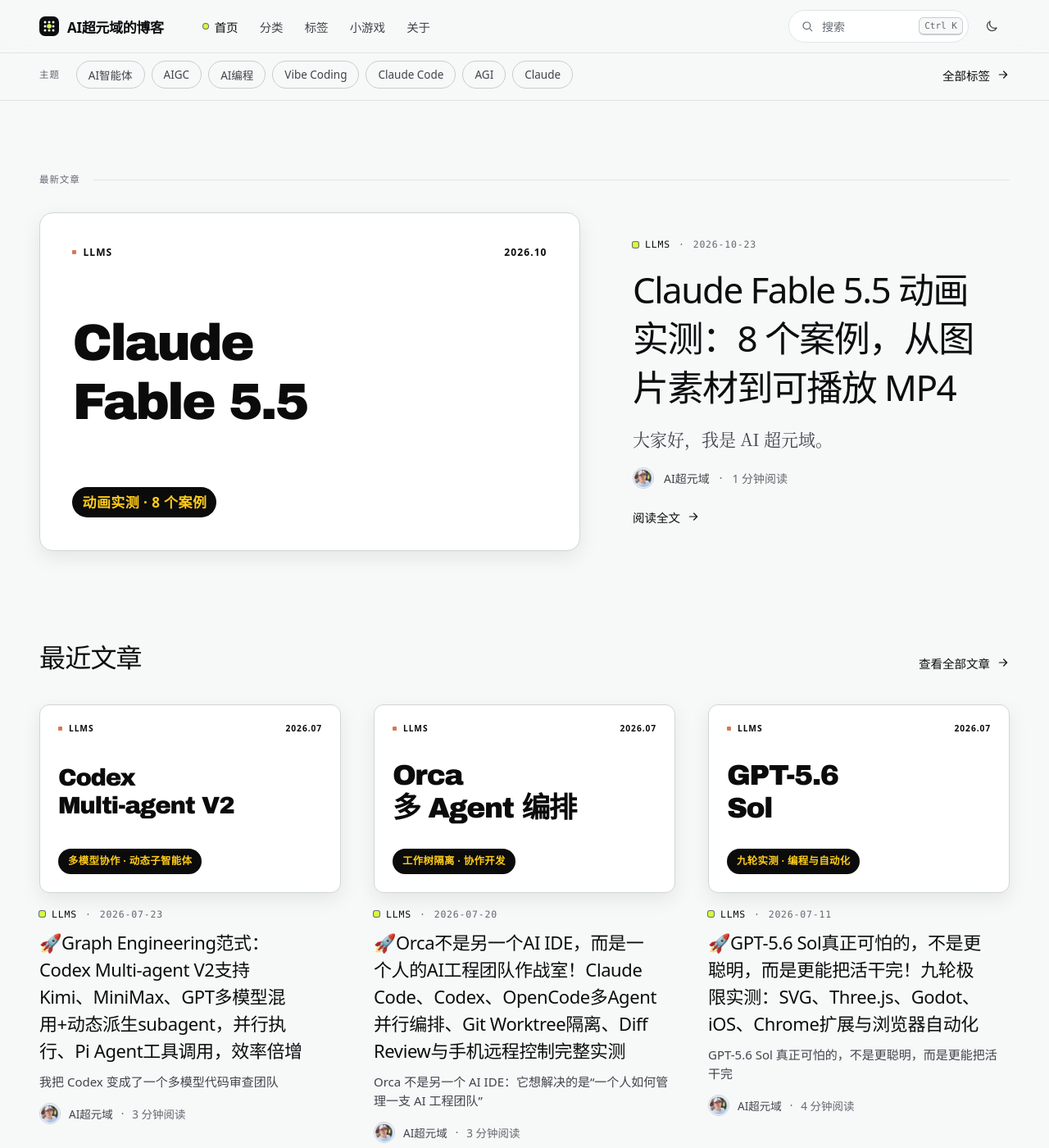
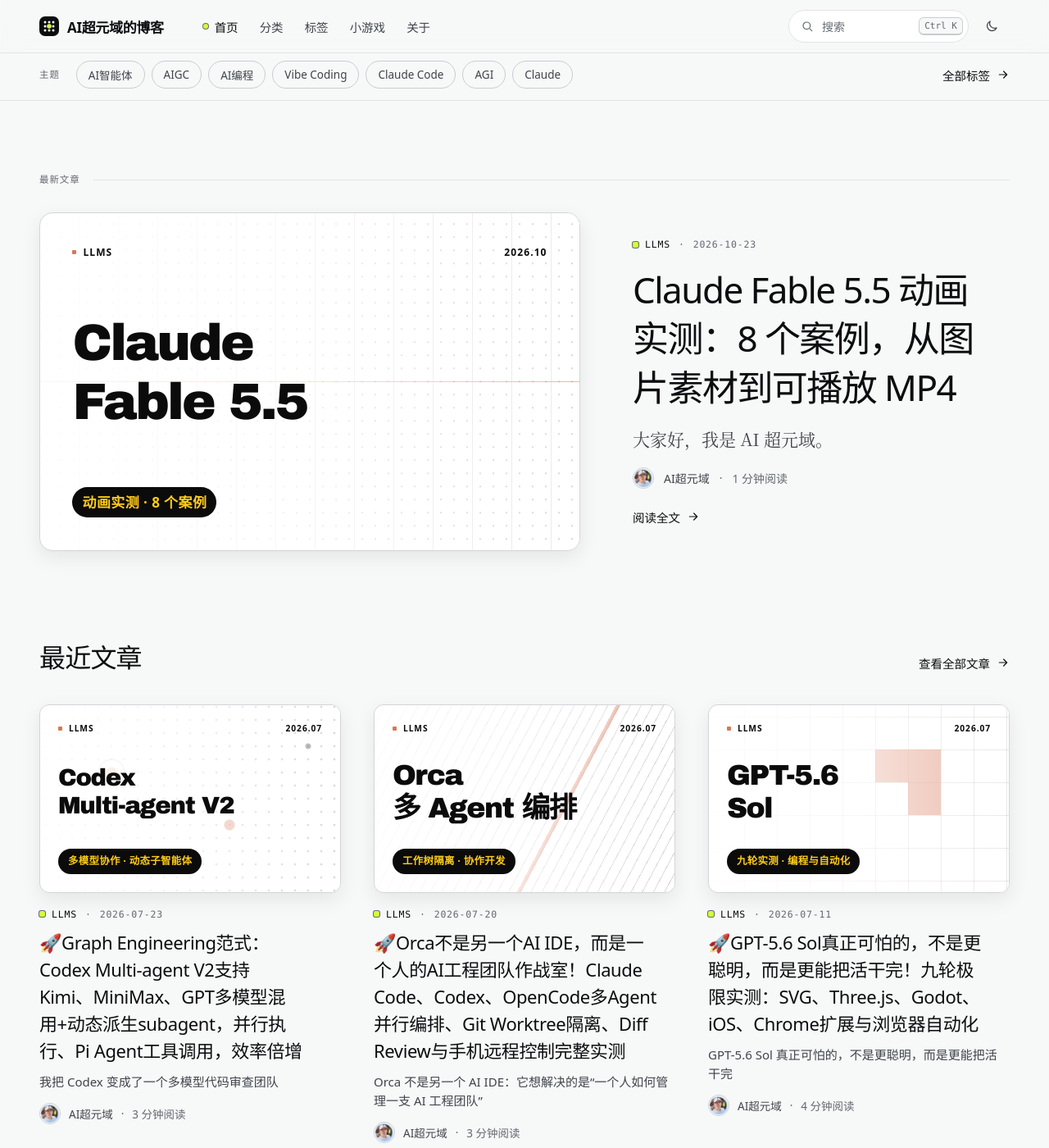
Before and after one commit to aiviai/aiviai.github.io, a Jekyll site: the page built from index.html, in a window 1280 px wide and 1400 px high, scrolled down 662 px. Shown: the whole window at 82% size. Built offline with Jekyll 4.4.1, drawn with Linux system fonts in a browser that asks for light colours; the list of posts is cut into pages by our own code; comment, search, counter and statistics services are not loaded.

Commit message:
Restore subtle generative patterns on white article covers

```diff
--- a/_sass/latent/_covers.scss
+++ b/_sass/latent/_covers.scss
@@ -64,7 +64,20 @@
   border-color: var(--keyword-cover-border);
   box-shadow: var(--keyword-cover-shadow);
 
-  > .lt-cover { display: none; }
+  // Reuse the theme's seven stable cover patterns with a light-paper palette.
+  // Fade the texture behind the title while keeping it visible at the right edge.
+  > .lt-cover {
+    display: block;
+    --plate: var(--keyword-cover-bg);
+    --plate-ink: rgba(11, 11, 12, .3);
+    --plate-str: rgba(11, 11, 12, .16);
+    --plate-line: rgba(11, 11, 12, .09);
+    --plate-dot: rgba(11, 11, 12, .16);
+    --signal: rgba(217, 119, 87, .52);
+    -webkit-mask-image: linear-gradient(90deg, rgba(0, 0, 0, .1), rgba(0, 0, 0, .36) 48%, #000);
+    mask-image: linear-gradient(90deg, rgba(0, 0, 0, .1), rgba(0, 0, 0, .36) 48%, #000);
+    pointer-events: none;
+  }
 
   > .lt-arrow {
     background: var(--keyword-cover-black);
```
